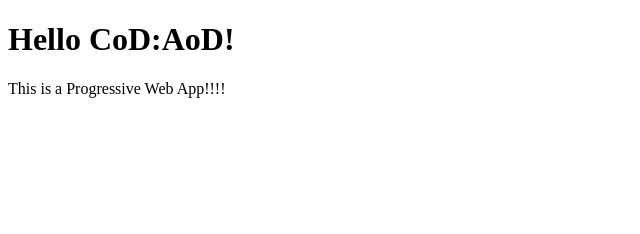
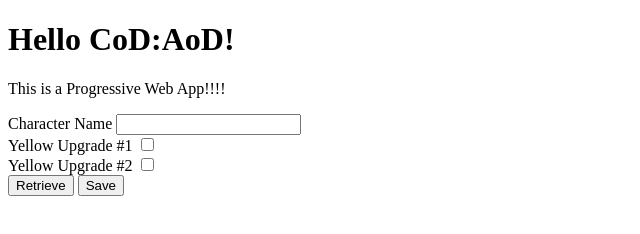
Before and after one commit to erikblessman/pages, a plain HTML site: page CoDCompanionApp/index.html in a window 1280 px wide. Shown: the whole page, without its empty margins (0-640 px from the left). Drawn offline with Linux system fonts and the light colour scheme.

Commit message:
Basic saving/retrieving to/from localStorage

```diff
--- a/CoDCompanionApp/app.js
+++ b/CoDCompanionApp/app.js
@@ -1,3 +1,4 @@
+// Register the service worker
 if ('serviceWorker' in navigator)
 {
     navigator.serviceWorker.register('./sw.js')
--- a/CoDCompanionApp/index.html
+++ b/CoDCompanionApp/index.html
@@ -10,5 +10,50 @@
   <body>
     <h1>Hello CoD:AoD!</h1>
     <p>This is a Progressive Web App!!!!</p>
+    <!-- Create a form to collect "Character Name" as a string, "Yellow Upgrade #1 as a boolean", "Yellow Upgrade #2 as a boolean", stores the data to local storage (with the Character Name as a key) and retrieves the default values from local storage-->
+    <form>
+      <label for="charName">Character Name</label>
+      <input type="text" id="charName" name="charName" required><br>
+      <label for="yellowUp1">Yellow Upgrade #1</label>
+      <input type="checkbox" id="yellowUp1" name="yellowUp1" value="yellowUp1"><br>
+      <label for="yellowUp2">Yellow Upgrade #2</label>
+      <input type="checkbox" id="yellowUp2" name="yellowUp2" value="yellowUp2"><br>
+      <input type="button" value="Retrieve" onclick="retrieveCharacter()" />
+      <input type="button" value="Save" onclick="storeCharacter()" />
+    </form>
+
   </body>
+  <script>
+    //<!-- Create a script that stores the data to local storage (with the Character Name as a key) and retrieves the default values from local storage-->
+    function storeCharacter() {
+      const characterInfo = {
+        charName: document.getElementById("charName").value,
+        yellowUp1: document.getElementById("yellowUp1").checked,
+        yellowUp2: document.getElementById("yellowUp2").checked
+      };
+      characters = getCharacters();
+      characters[characterInfo.charName] = characterInfo;
+      localStorage.setItem("characters", JSON.stringify(characters));
+    }
+
+    function retrieveCharacter() {
+      const charName = document.getElementById("charName").value;
+      const characters = getCharacters();
+      const characterInfo = characters[charName];
+      if(characterInfo == null) {
+        alert(`No such character "${charName}"`)
+        document.getElementById("yellowUp1").checked = characterInfo["yellowUp1"] ?? false;
+        document.getElementById("yellowUp2").checked = characterInfo["yellowUp2"] ?? false;
+      }
+    }
+
+    // function to get characters from local storage
+    function getCharacters() {
+      let characters = JSON.parse(localStorage.getItem("characters"));
+      if (characters == null) {
+        characters = {};
+      }
+      return characters;
+    }
+  </script>
 </html>
```
